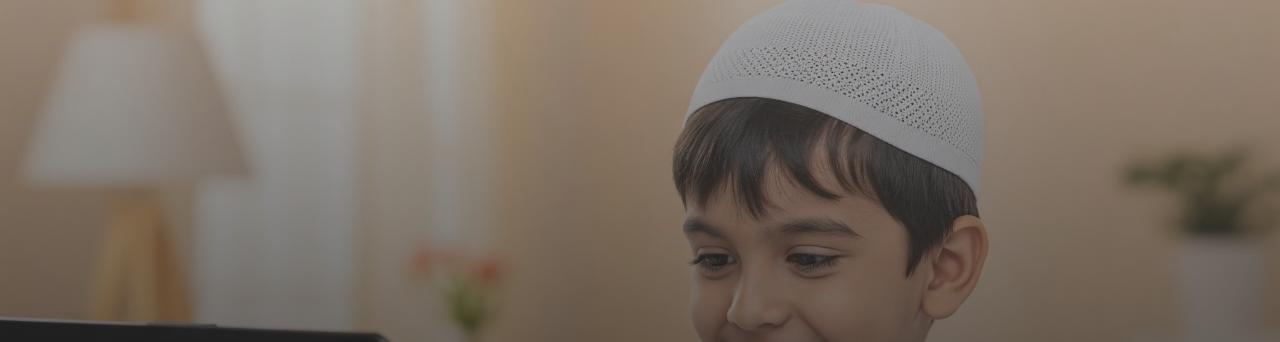
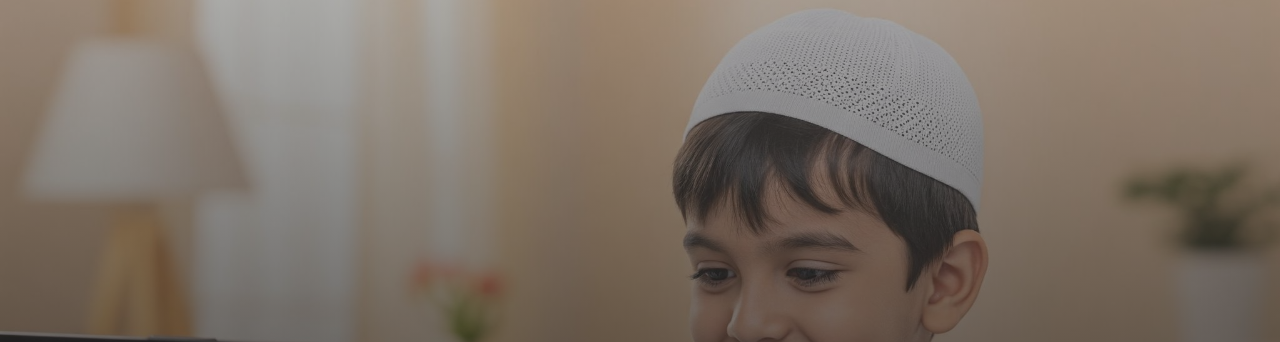
Before and after one commit to scriptkiddie303/Elearning-Complex, a plain HTML site: page index.html in a window 1280 px wide. Shown: the part 103-445 px from the top of the page. Drawn offline with Linux system fonts and the light colour scheme.

Commit message:
Update styles.css

```diff
--- a/styles.css
+++ b/styles.css
@@ -102,10 +102,9 @@
 #hero-area {
     background-image: linear-gradient(rgba(94, 92, 92, 0.5), rgba(0, 0, 0, 0.9)), url(images/hero-image.jpeg);
     height: 53.58rem;
-    width: 100%;
     background-size: cover;
     background-repeat: no-repeat;
-    background-position: center;
+    background-position:top center;
     font-size: 2rem;
     display: flex;
     justify-content: center;
```
